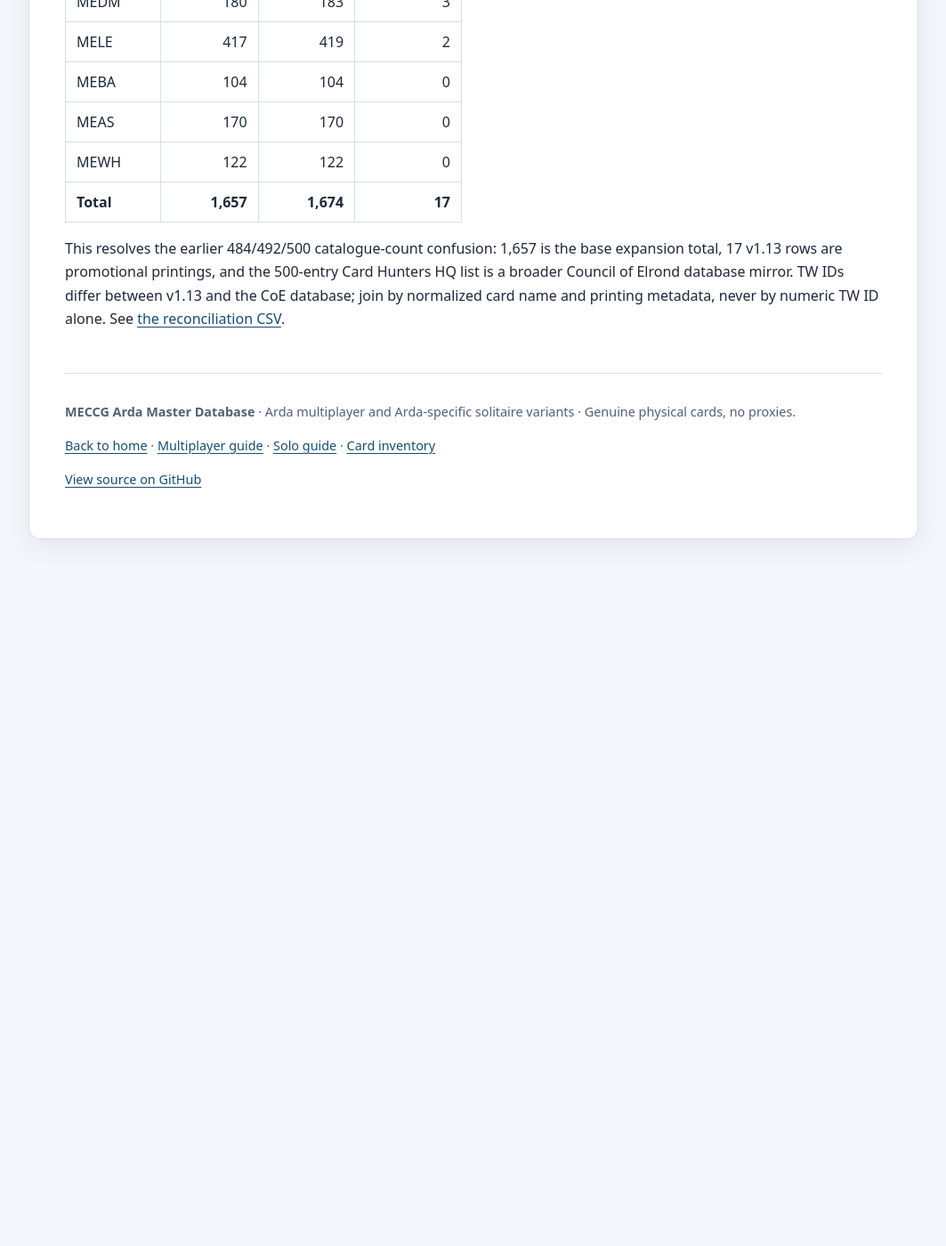
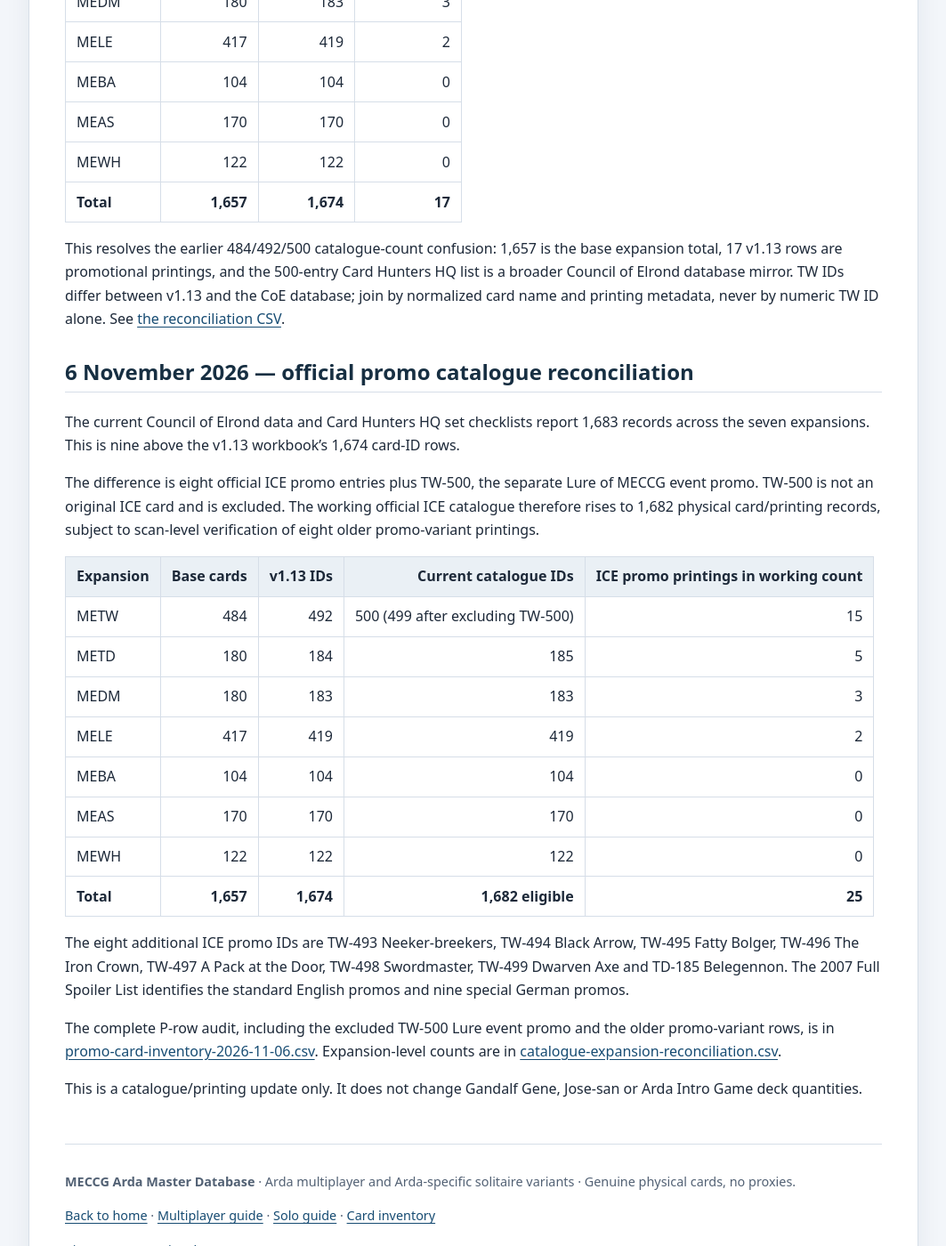
Before and after one commit to JamSpot/meccg-arda-master-database, a Jekyll site: the page built from docs/comparison-lists.md, in a window 1280 px wide and 1400 px high, scrolled down 7226 px. Shown: the whole window at 89% size, without its empty margins (108-1171 px from the left). Built offline with Jekyll 4.4.1, drawn with Linux system fonts in a browser that asks for light colours; our own code applies the rules of GitHub Pages for plain Markdown files; before the commit the page ends 7856 px from its top, so only the background shows below that.

Commit message:
Add official promo catalogue reconciliation

```diff
--- a/docs/comparison-lists.md
+++ b/docs/comparison-lists.md
@@ -197,3 +197,27 @@ The metw.net expansion PDFs count base cards; the v1.13 workbook adds 17 promo r
 | **Total** | **1,657** | **1,674** | **17** |
 
 This resolves the earlier 484/492/500 catalogue-count confusion: 1,657 is the base expansion total, 17 v1.13 rows are promotional printings, and the 500-entry Card Hunters HQ list is a broader Council of Elrond database mirror. TW IDs differ between v1.13 and the CoE database; join by normalized card name and printing metadata, never by numeric TW ID alone. See [the reconciliation CSV](../data/catalogue-expansion-reconciliation.csv).
+
+
+## 6 November 2026 — official promo catalogue reconciliation
+
+The current Council of Elrond data and Card Hunters HQ set checklists report 1,683 records across the seven expansions. This is nine above the v1.13 workbook's 1,674 card-ID rows.
+
+The difference is eight official ICE promo entries plus TW-500, the separate Lure of MECCG event promo. TW-500 is not an original ICE card and is excluded. The working official ICE catalogue therefore rises to 1,682 physical card/printing records, subject to scan-level verification of eight older promo-variant printings.
+
+| Expansion | Base cards | v1.13 IDs | Current catalogue IDs | ICE promo printings in working count |
+|---|---:|---:|---:|---:|
+| METW | 484 | 492 | 500 (499 after excluding TW-500) | 15 |
+| METD | 180 | 184 | 185 | 5 |
+| MEDM | 180 | 183 | 183 | 3 |
+| MELE | 417 | 419 | 419 | 2 |
+| MEBA | 104 | 104 | 104 | 0 |
+| MEAS | 170 | 170 | 170 | 0 |
+| MEWH | 122 | 122 | 122 | 0 |
+| **Total** | **1,657** | **1,674** | **1,682 eligible** | **25** |
+
+The eight additional ICE promo IDs are TW-493 Neeker-breekers, TW-494 Black Arrow, TW-495 Fatty Bolger, TW-496 The Iron Crown, TW-497 A Pack at the Door, TW-498 Swordmaster, TW-499 Dwarven Axe and TD-185 Belegennon. The 2007 Full Spoiler List identifies the standard English promos and nine special German promos.
+
+The complete P-row audit, including the excluded TW-500 Lure event promo and the older promo-variant rows, is in [promo-card-inventory-2026-11-06.csv](../data/promo-card-inventory-2026-11-06.csv). Expansion-level counts are in [catalogue-expansion-reconciliation.csv](../data/catalogue-expansion-reconciliation.csv).
+
+This is a catalogue/printing update only. It does not change Gandalf Gene, Jose-san or Arda Intro Game deck quantities.
```
